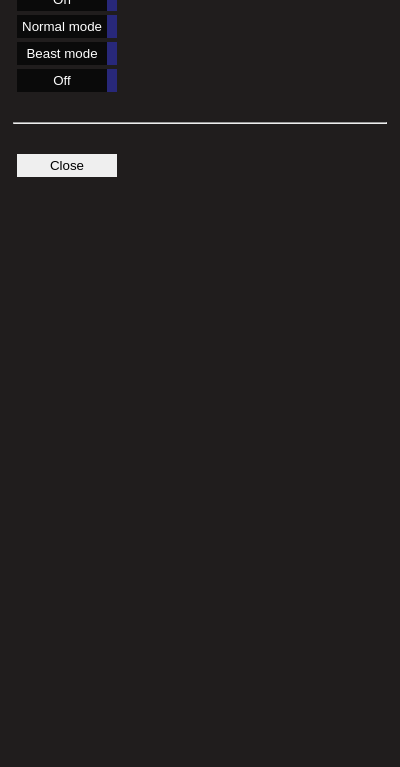
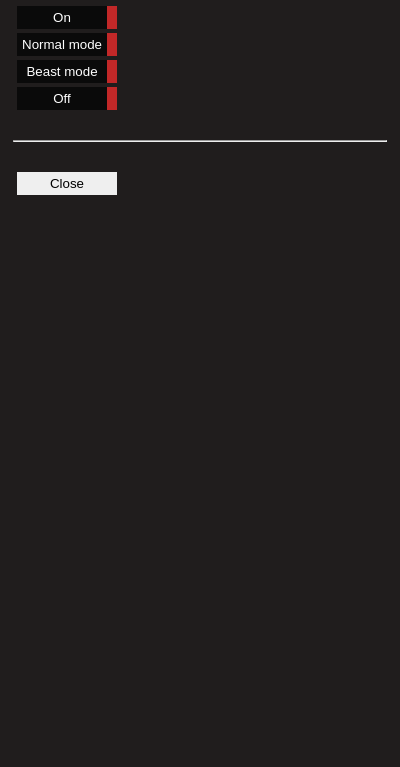
Before and after one commit to Alkhioz/-ahui, a browser extension: page popup.html in a window 400 px wide. Shown: the part 77-844 px from the top of the page. Drawn offline with Linux system fonts and the light colour scheme.

Commit message:
change styles

```diff
--- a/style.css
+++ b/style.css
@@ -15,7 +15,7 @@ body {
 .enable {
     background-color: rgb(10, 10, 10);
     color: rgb(255, 255, 255);
-    border-right: 10px rgb(40, 40, 122) solid;
+    border-right: 10px rgb(194, 40, 40) solid;
 }
 
 .disable {
```
Also changed, not shown: popup.html (+1 -0 lines).
